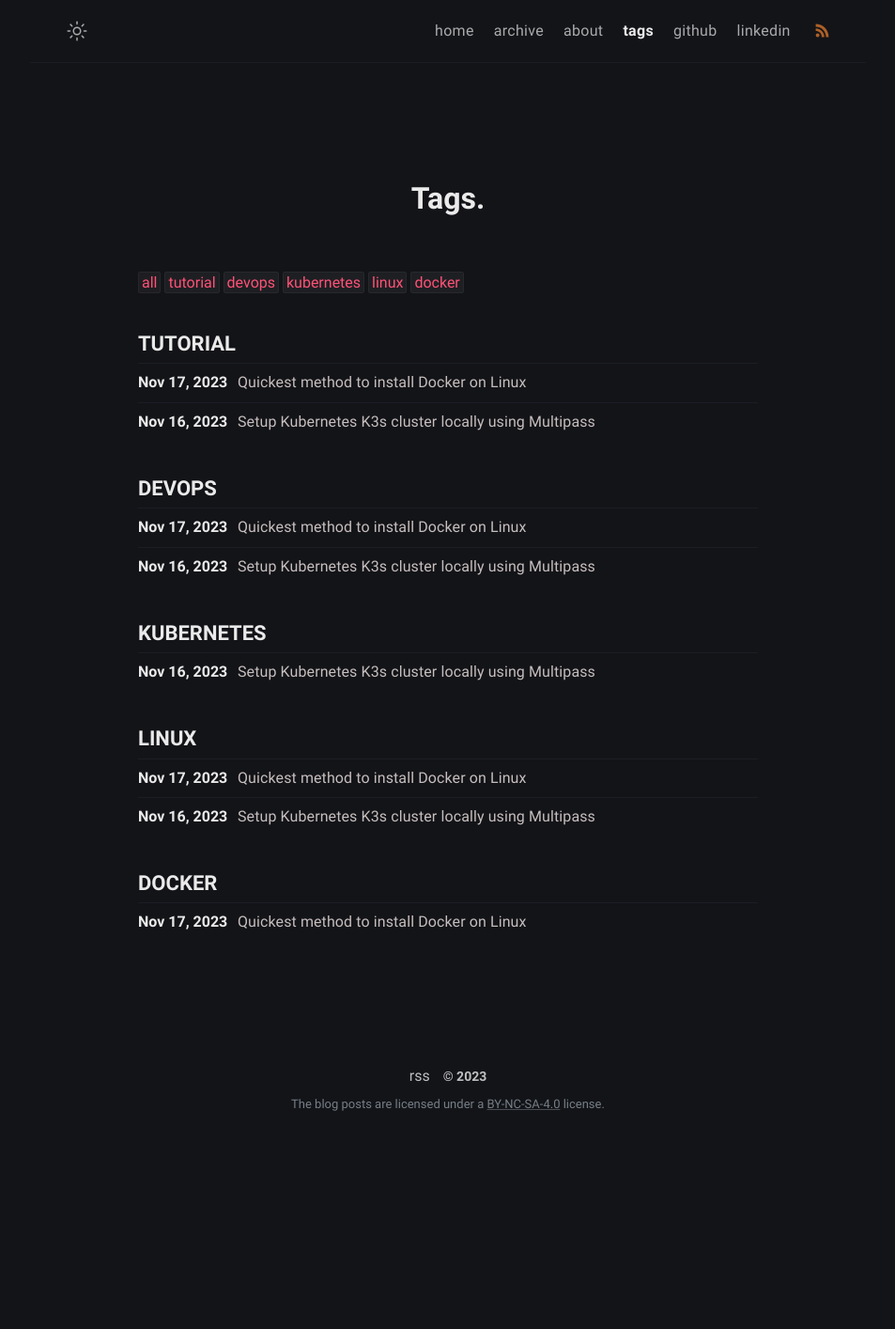
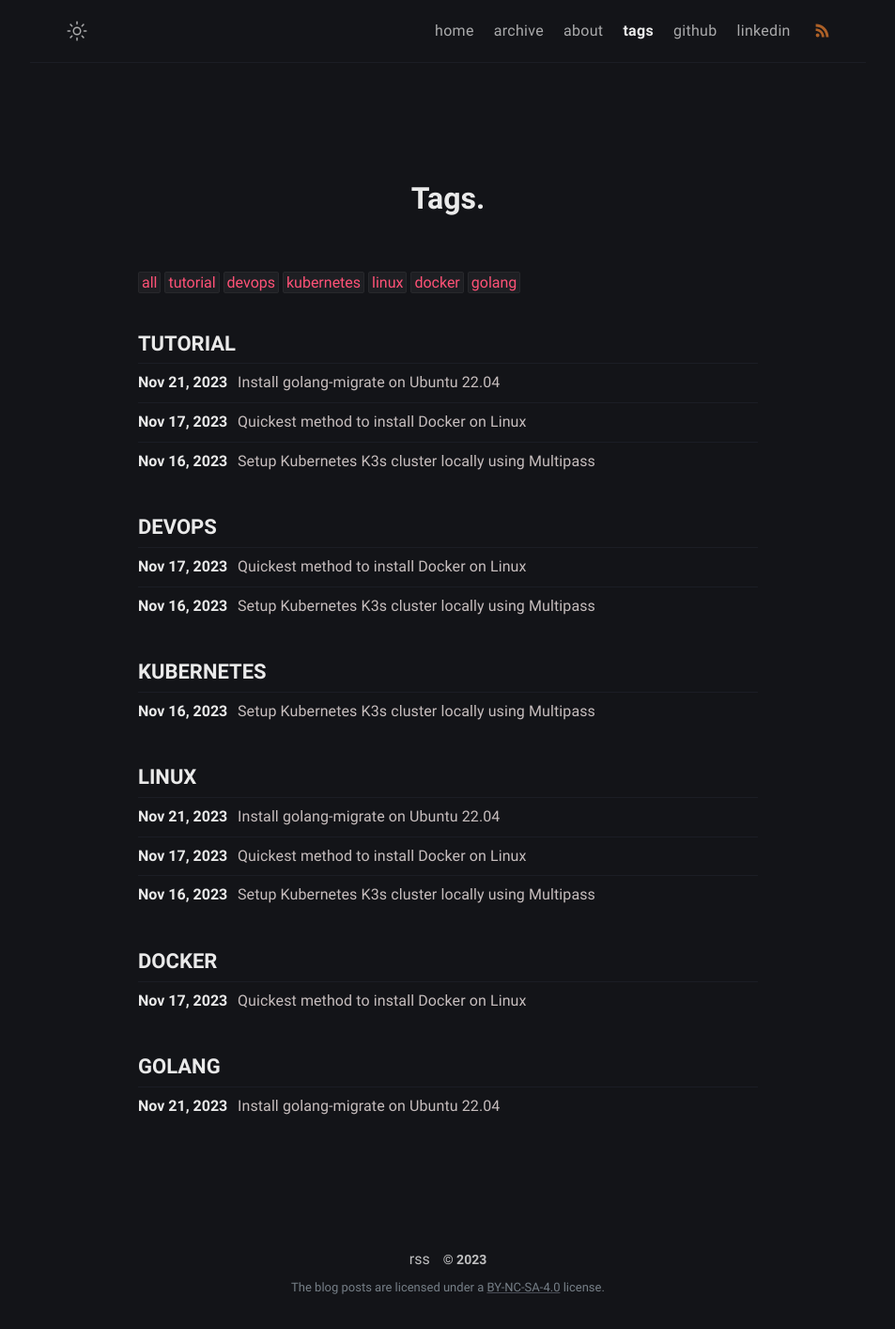
Before and after one commit to brizaldi/brizaldi.github.io, a Jekyll site: the page built from tags.html, in a window 1280 px wide. Shown: the whole page at 94% size, without its empty margins (163-1116 px from the left). Built offline with Jekyll 4.4.1, drawn with Linux system fonts in a browser that asks for light colours; before the commit the page ends 1219 px from its top, so only the background shows below that.

Commit message:
Add new post: Install golang-migrate on Ubuntu 22.04

````diff
--- /dev/null
+++ b/_posts/2023/11/install-golang-migrate-on-ubuntu/2023-11-21-install-golang-migrate-on-ubuntu.md
@@ -0,0 +1,21 @@
+---
+title: Install golang-migrate on Ubuntu 22.04
+date: 2023-11-21 09:34:00 +07:00
+tags: [tutorial, golang, linux]
+description: Install golang-migrate on Ubuntu 22.04.
+---
+
+Install from release file directly
+```bash
+$ wget http://github.com/golang-migrate/migrate/releases/latest/download/migrate.linux-amd64.deb
+$ sudo dpkg -i migrate.linux-amd64.deb
+```
+
+Check installed version
+```bash
+$ migrate --version
+```
+
+##### Resources
+
+- [Related issue](https://github.com/golang-migrate/migrate/issues/818)
````
Also changed, not shown: _posts/2023/11/quickest-method-to-install-docker-on-linux/2023-11-17-quickest-method-to-install-docker-on-linux.md (+0 -1 lines).
